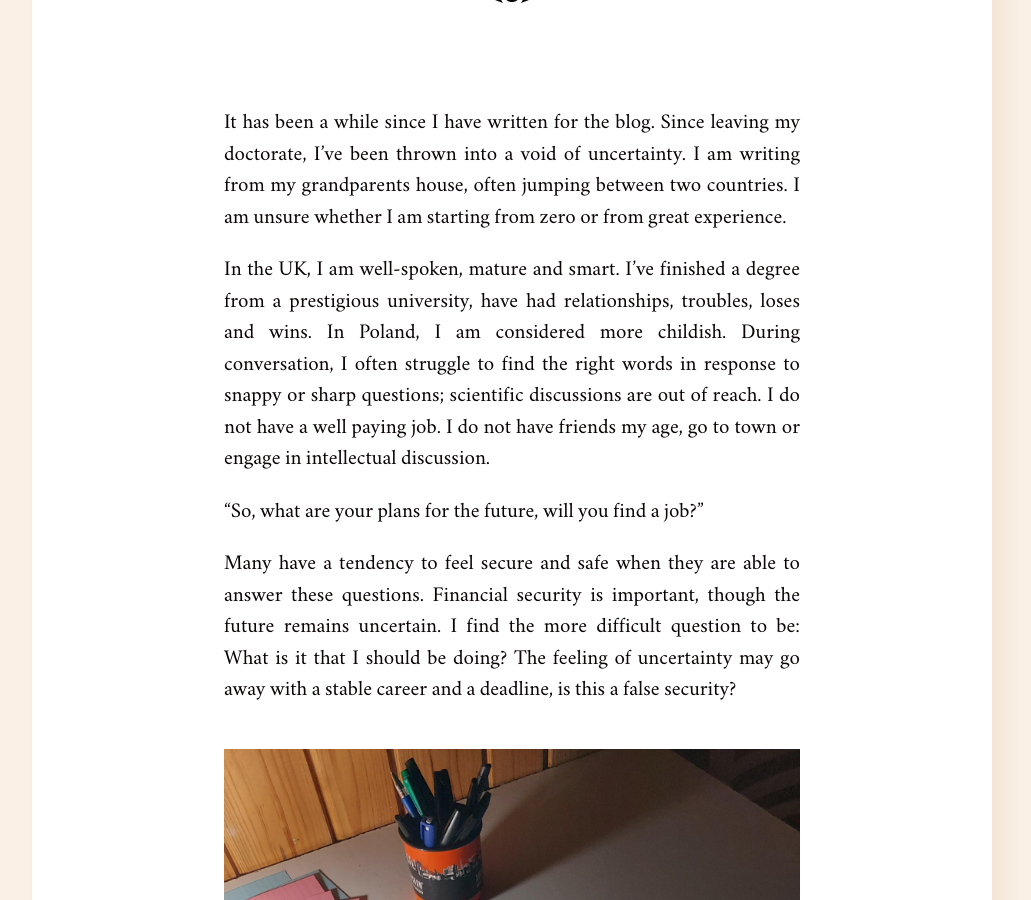
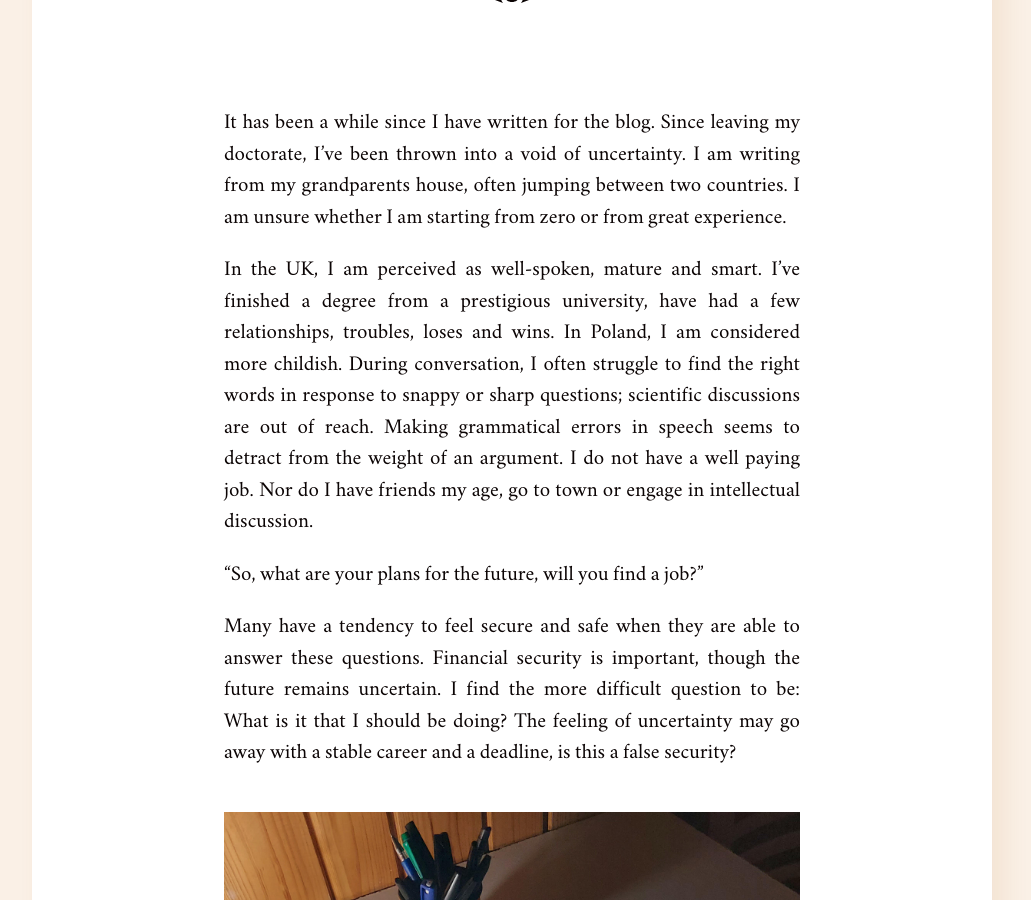
Before and after one commit to batterypointwriting/batterypointwriting.github.io, a Jekyll site: the page built from _posts/2026-10-03-Uncertainty-and-False-Security-Planning-for-the-Future.md, in a window 1280 px wide and 900 px high, scrolled down 381 px. Shown: the whole window, without its empty margins (128-1159 px from the left). Built offline with Jekyll 4.4.1, drawn with Linux system fonts in a browser that asks for light colours.

Commit message:
Update 2026-10-03-Uncertainty-and-False-Security-Planning-for-the-Future.md

```diff
--- a/_posts/2026-10-03-Uncertainty-and-False-Security-Planning-for-the-Future.md
+++ b/_posts/2026-10-03-Uncertainty-and-False-Security-Planning-for-the-Future.md
@@ -9,11 +9,12 @@ I've been thrown into a void of uncertainty. I am writing from my grandparents h
 often jumping between two countries. I am unsure whether I am starting from zero or
 from great experience.
 
-In the UK, I am well-spoken, mature and smart. I've finished a degree from a prestigious
-university, have had relationships, troubles, loses and wins. In Poland, I am considered
+In the UK, I am perceived as well-spoken, mature and smart. I've finished a degree from a prestigious
+university, have had a few relationships, troubles, loses and wins. In Poland, I am considered
 more childish. During conversation, I often struggle to find the right words in response
-to snappy or sharp questions; scientific discussions are out of reach. I do not have a
-well paying job. I do not have friends my age, go to town or engage in intellectual discussion.
+to snappy or sharp questions; scientific discussions are out of reach. Making grammatical errors
+in speech seems to detract from the weight of an argument. I do not have a well paying job. Nor do
+I have friends my age, go to town or engage in intellectual discussion.
 
 "So, what are your plans for the future, will you find a job?"
 
```
